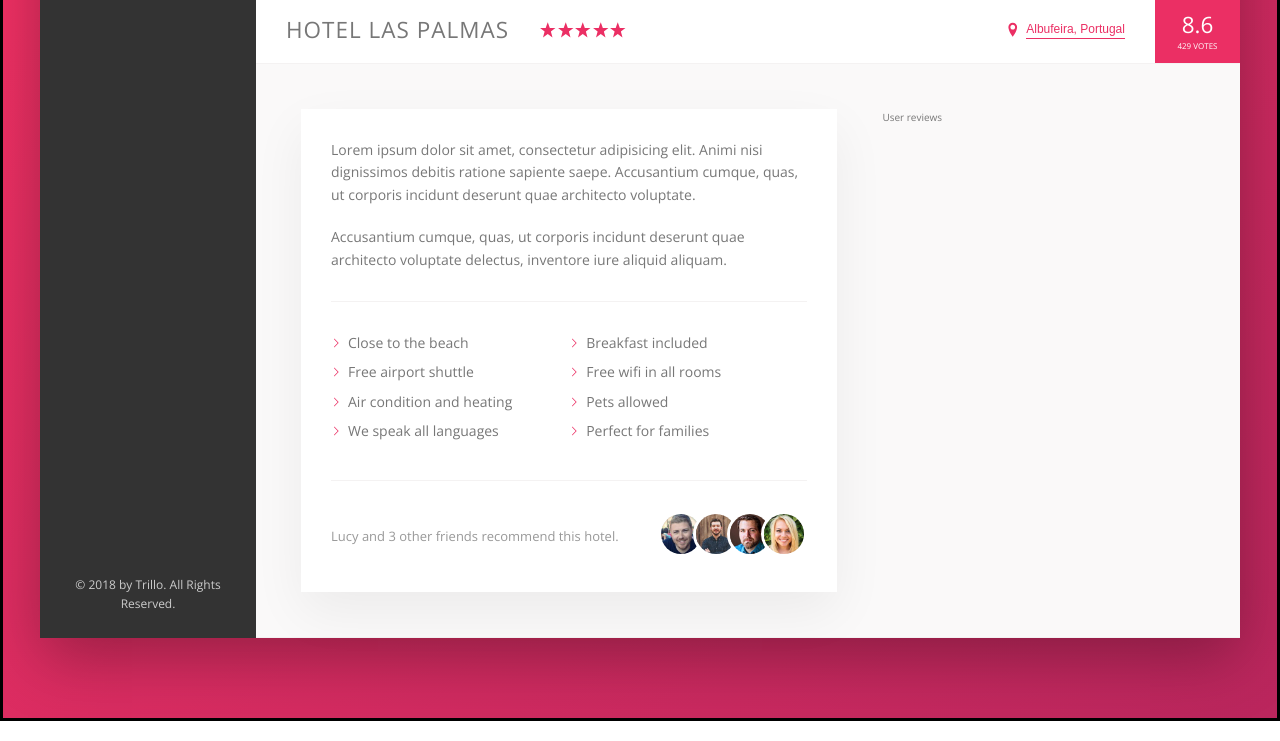
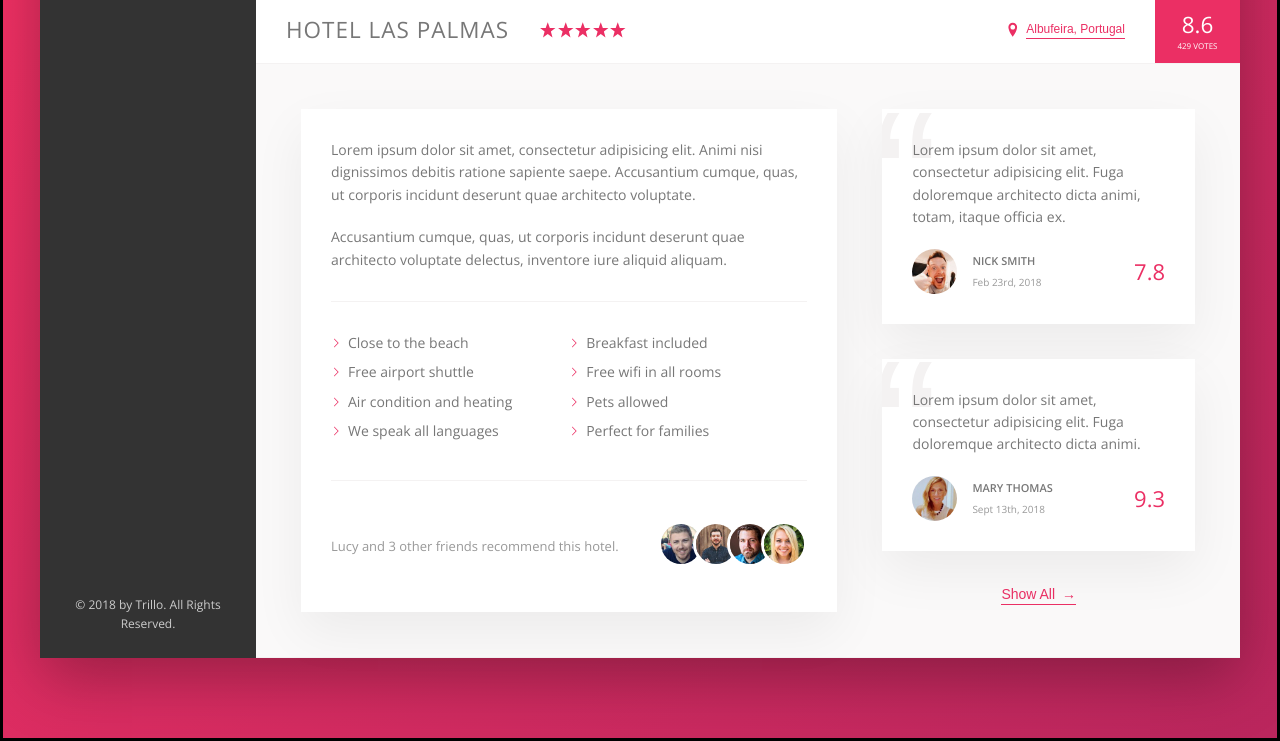
Before and after one commit to BraisC/Trillo, a website: page index.html in a window 1280 px wide. Shown: the part 541-1282 px from the top of the page. Drawn offline with nearby package versions, Linux system fonts and the light colour scheme.

Commit message:
84 - Building the Users Reviews Section

```diff
--- a/index.html
+++ b/index.html
@@ -127,10 +127,13 @@
                     <div class="detail">
                         <div class="description">
                             <p class="paragraph">
-                                Lorem ipsum dolor sit amet, consectetur adipisicing elit. Animi nisi dignissimos debitis ratione sapiente saepe. Accusantium cumque, quas, ut corporis incidunt deserunt quae architecto voluptate.
+                                Lorem ipsum dolor sit amet, consectetur adipisicing elit. Animi nisi
+                                dignissimos debitis ratione sapiente saepe. Accusantium cumque, quas, ut
+                                corporis incidunt deserunt quae architecto voluptate.
                             </p>
                             <p class="paragraph">
-                                Accusantium cumque, quas, ut corporis incidunt deserunt quae architecto voluptate delectus, inventore iure aliquid aliquam.
+                                Accusantium cumque, quas, ut corporis incidunt deserunt quae architecto
+                                voluptate delectus, inventore iure aliquid aliquam.
                             </p>
                             <ul class="list">
                                 <li class="list__item">Close to the beach</li>
@@ -143,20 +146,46 @@
                                 <li class="list__item">Perfect for families</li>
                             </ul>
                             <div class="recommend">
-                                <p class="recommend__count">
-                                    Lucy and 3 other friends recommend this hotel.
-                                </p>
+                                <p class="recommend__count">Lucy and 3 other friends recommend this hotel.</p>
                                 <div class="recommend__friends">
-                                    <img src="img/user-3.jpg" alt="Friend 1" class="recommend__photo">
-                                    <img src="img/user-4.jpg" alt="Friend 2" class="recommend__photo">
-                                    <img src="img/user-5.jpg" alt="Friend 3" class="recommend__photo">
-                                    <img src="img/user-6.jpg" alt="Friend 4" class="recommend__photo">
+                                    <img src="img/user-3.jpg" alt="Friend 1" class="recommend__photo" />
+                                    <img src="img/user-4.jpg" alt="Friend 2" class="recommend__photo" />
+                                    <img src="img/user-5.jpg" alt="Friend 3" class="recommend__photo" />
+                                    <img src="img/user-6.jpg" alt="Friend 4" class="recommend__photo" />
                                 </div>
                             </div>
                         </div>
 
                         <div class="user-reviews">
-                            User reviews
+                            <figure class="review">
+                                <blockquote class="review__text">
+                                    Lorem ipsum dolor sit amet, consectetur adipisicing elit. Fuga doloremque
+                                    architecto dicta animi, totam, itaque officia ex.
+                                </blockquote>
+                                <figcaption class="review__user">
+                                    <img src="img/user-1.jpg" alt="User 1" class="review__photo" />
+                                    <div class="review__user-box">
+                                        <p class="review__user-name">Nick Smith</p>
+                                        <p class="review__user-date">Feb 23rd, 2018</p>
+                                    </div>
+                                    <div class="review__rating">7.8</div>
+                                </figcaption>
+                            </figure>
+                            <figure class="review">
+                                <blockquote class="review__text">
+                                    Lorem ipsum dolor sit amet, consectetur adipisicing elit. Fuga doloremque
+                                    architecto dicta animi.
+                                </blockquote>
+                                <figcaption class="review__user">
+                                    <img src="img/user-2.jpg" alt="User 1" class="review__photo" />
+                                    <div class="review__user-box">
+                                        <p class="review__user-name">Mary Thomas</p>
+                                        <p class="review__user-date">Sept 13th, 2018</p>
+                                    </div>
+                                    <div class="review__rating">9.3</div>
+                                </figcaption>
+                            </figure>
+                            <button class="btn-inline">Show All <span>&rarr;</span></button>
                         </div>
                     </div>
                 </main>
--- a/sass/_components.scss
+++ b/sass/_components.scss
@@ -268,8 +268,17 @@
     cursor: pointer;
     transition: all .2s;
 
+    & span{
+        margin-left: .3rem;
+        transition: all .2s;
+    }
+
     &:hover {
         color: var(--color-grey-dark-1);
+
+        span{
+            margin-left: .8rem;
+        }
     }
 
     &:focus {
@@ -339,18 +348,11 @@
 .recommend{
     font-size: 1.3rem;
     color: var(--color-grey-dark-3);
+    padding: 1rem 0;
 
     display: flex;
     align-items: center;
     justify-content: space-between;
-
-    &__count{
-
-    }
-
-    &__friends{
-
-    }
 
     &__photo{
         box-sizing: content-box;
@@ -364,3 +366,67 @@
         }
     }
 }
+
+//^----------------------------------REVIEWS----------------------------------------
+.review{
+    background-color: #fff;
+    box-shadow: 0 2rem 5rem rgba(0, 0, 0, .06);
+    padding: 3rem;
+    margin-bottom: 3.5rem;
+    position: relative;
+    overflow: hidden;
+
+    &__text{
+        margin-bottom: 2rem;
+        z-index: 10;
+        position: relative; //El z-index solo funciona si el elemento está posicionado
+    }
+
+    &__user{
+        display: flex;
+        align-items: center;
+
+        &-box{
+
+        }
+
+        &-name{
+            font-size: 1.1rem;
+            font-weight: 600;
+            text-transform: uppercase;
+            margin-bottom: .4rem;
+        }
+
+        &-date{
+            font-size: 1rem;
+            color: var(--color-grey-dark-3);
+        }
+    }
+
+    &__photo{
+        height: 4.5rem;
+        width: 4.5rem;
+        border-radius: 50%;
+        margin-right: 1.5rem;
+    }
+
+    &__rating{
+        margin-left: auto;
+        color: var(--color-primary);
+        font-size: 2.2rem;
+        font-weight: 300;
+    }
+
+    &::before{
+        content: "\201C"; //HTML entities en CSS se usa el ISO number
+        position: absolute;
+        top: -2.75rem;
+        left: -1rem;
+        font-size: 20rem;
+        color: var(--color-grey-light-2);
+        line-height: 1;
+        font-family: sans-serif;
+        z-index: 1;
+    }
+
+}
--- a/sass/_layout.scss
+++ b/sass/_layout.scss
@@ -41,10 +41,10 @@
     padding: 4.5rem;
     background-color: var(--color-grey-light-1);
     border-bottom: 1px solid var(--color-grey-light-2);
+    font-size: 1.4rem;
 }
 
 .description{
-    font-size: 1.4rem;
     background-color: white;
     box-shadow: 0 2rem 5rem rgba(0, 0, 0, .06);
     padding: 3rem;
@@ -54,4 +54,8 @@
 
 .user-reviews{
     flex: 1;
+
+    display: flex;
+    flex-direction: column;
+    align-items: center;
 }
```
Also changed, not shown: css/style.css.
